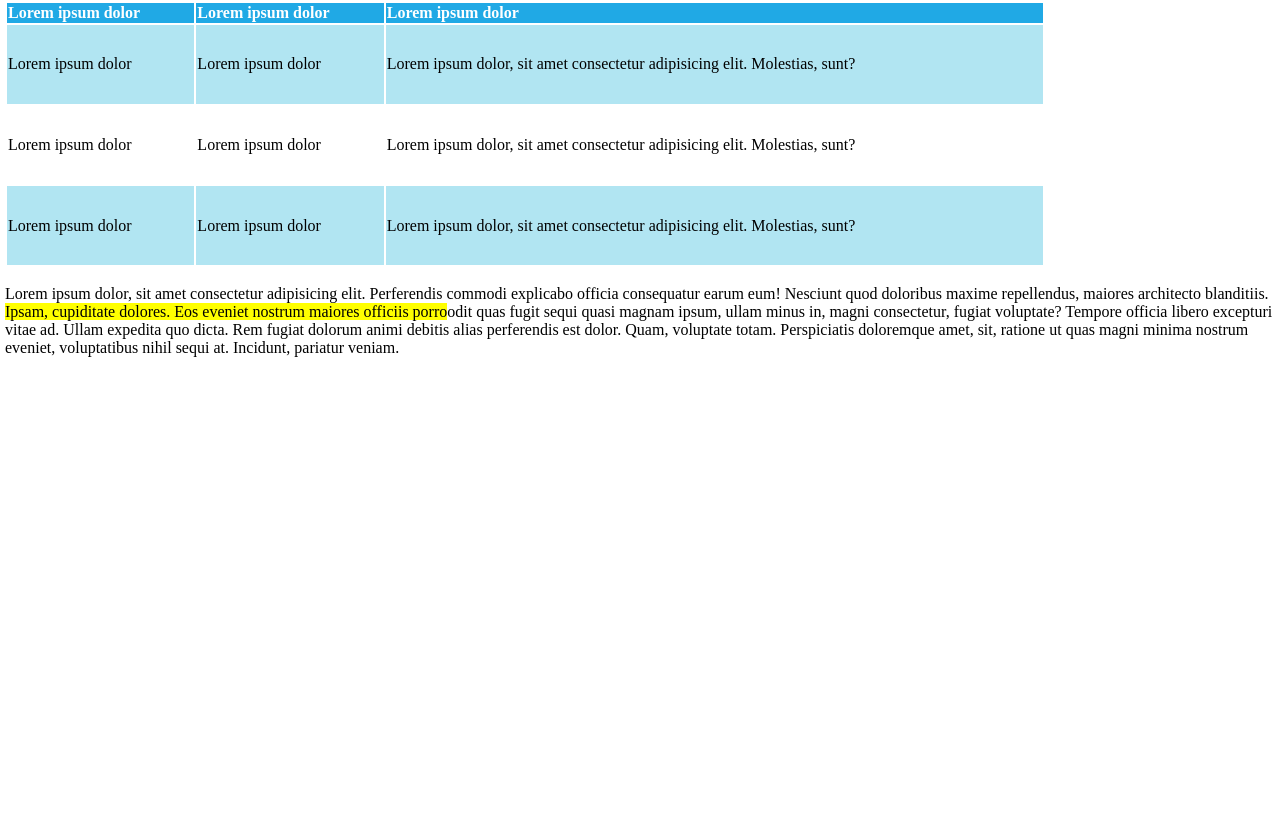
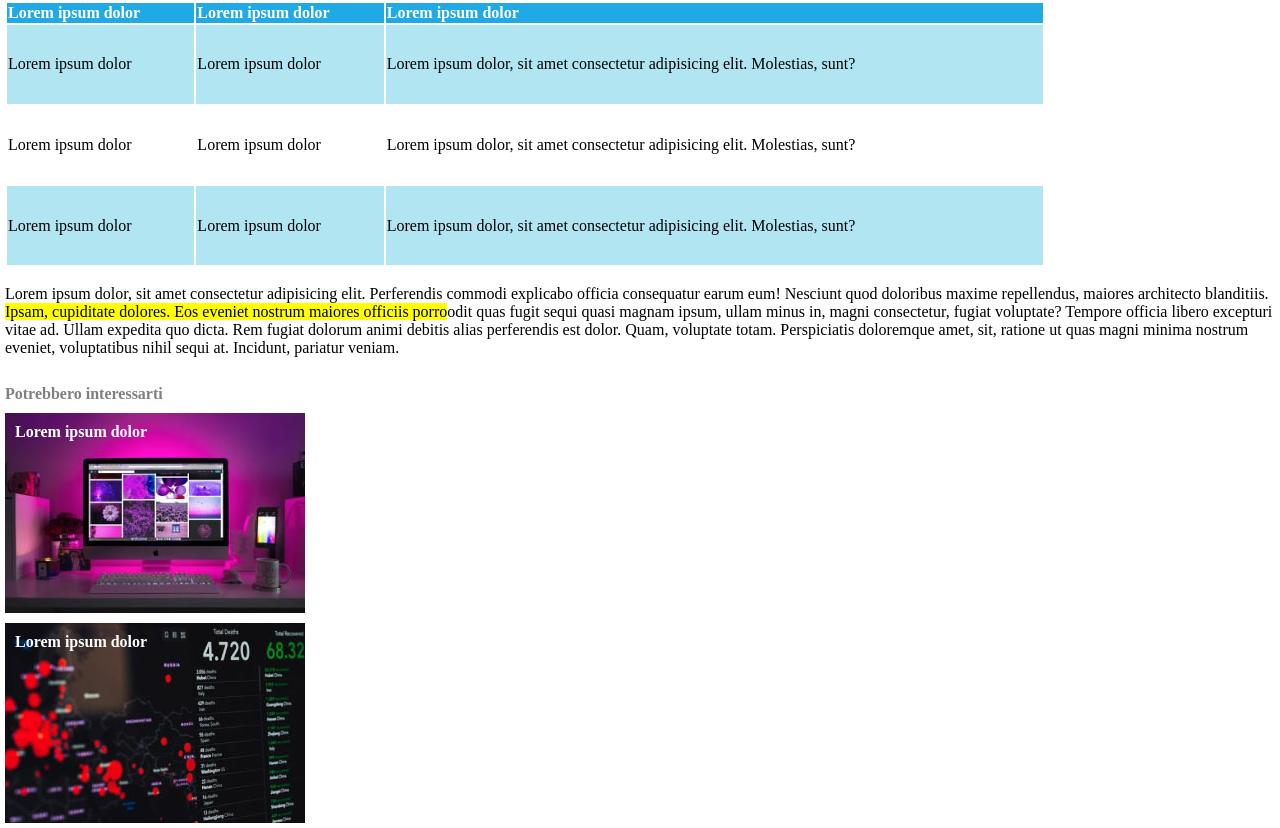
Before and after one commit to GiadaGallitto/html-css-booleaner, a plain HTML site: page index.html in a window 1280 px wide. Shown: the part 817-1645 px from the top of the page. Before the commit the page ends 1197 px from the top, so only its background shows below. Drawn offline with Linux system fonts and the light colour scheme.

Commit message:
create footer

```diff
--- a/css/style.css
+++ b/css/style.css
@@ -16,7 +16,7 @@
     padding: 5px;
 }
 
-main{
+main, footer{
     padding: 5px;
 }
 
@@ -24,7 +24,7 @@ main{
     font-size: 35px;
 }
 
-#source{
+.source{
     color: grey;
 }
 
@@ -67,3 +67,26 @@ tbody{
 .colored{
     background-color: #b1e5f2;
 }
+
+div{
+    margin-top: 10px;
+    width: 300px;
+    height: 200px;
+}
+
+.img-monitor{
+    background-image: url(../img/monitor.jpg);
+    position: relative;
+}
+
+.img-graph{
+    background-image: url(../img/graph.jpg);
+    position:relative
+}
+
+.text-img{
+    color: white;
+    position: absolute;
+    top: 10px;
+    left:10px;
+}
--- a/index.html
+++ b/index.html
@@ -22,7 +22,7 @@
                 <br>
                 <h1 id="title">Internet deve essere al servizio del "bene pubblico": il <br>
                     manifesto di Tim Berners-Lee</h1>
-                <p id="source">Scritto da <span class="link">The Booleaner</span></p>
+                <p class="source">Scritto da <span class="link">The Booleaner</span></p>
                 <p>il 10/10/2020</p>
                 <br>
 
@@ -100,7 +100,11 @@
         </main>
 
         <footer>
-
+            <p class="source"><strong>Potrebbero interessarti</strong></p>
+            <section>
+                <div class="img-monitor"><span class="text-img"><strong>Lorem ipsum dolor</strong></span></div>
+                <div class="img-graph"><span class="text-img"><strong>Lorem ipsum dolor</strong></span></div>
+            </section>
         </footer>
 
     </body>
```
Also changed, not shown: img/graph.jpg (added), img/monitor.jpg (added).
